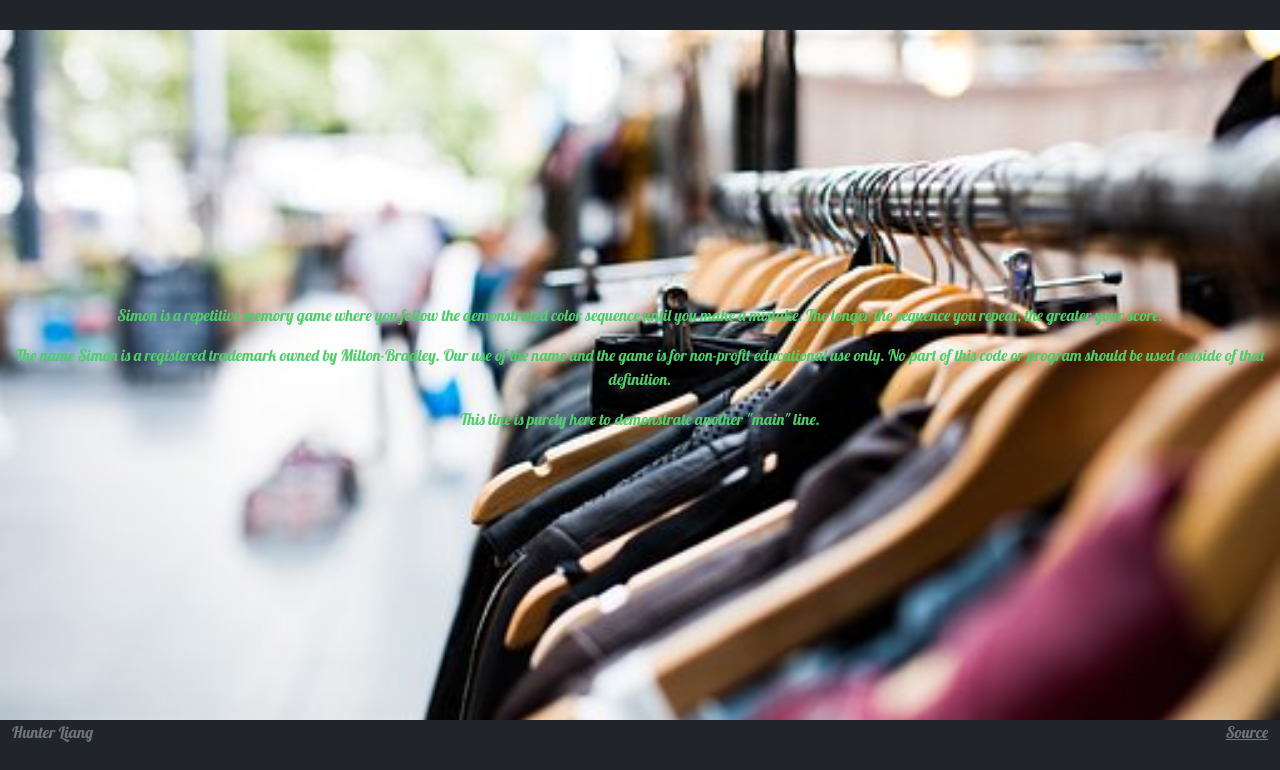
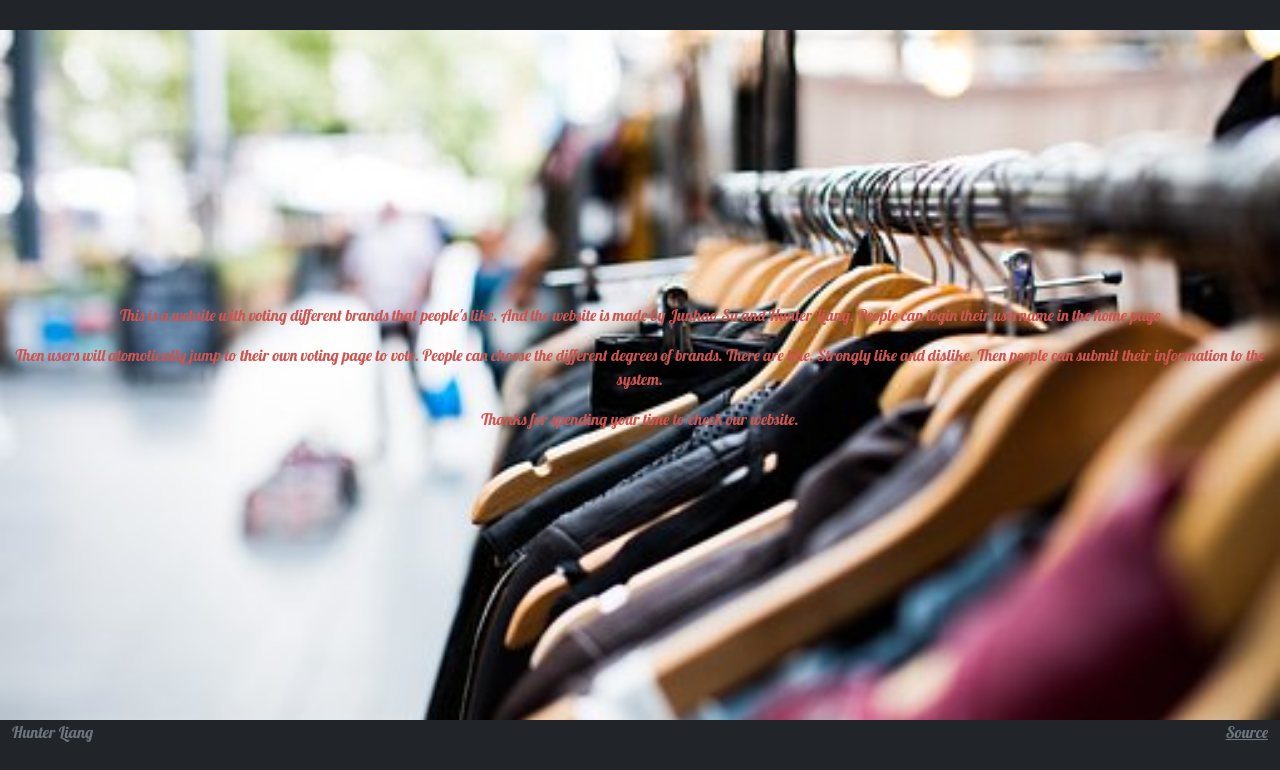
Before and after one commit to lianghunter/260-Startup, a plain HTML site: page about.html in a window 1280 px wide. Shown: the part 70-840 px from the top of the page. Drawn offline with nearby package versions, Linux system fonts and the light colour scheme.

Commit message:
The change I did is color change.

```diff
--- a/about.html
+++ b/about.html
@@ -36,19 +36,15 @@
         <main class="container-fluid bg-secondary text-center">
             <div>
                 <p>
-                    Simon is a repetitive memory game where you follow the demonstrated
-                    color sequence until you make a mistake. The longer the sequence you
-                    repeat, the greater your score.
+                    This is a website with voting different brands that people's like. And the website is made by Junhao Su and Hunter Liang. People can login their username in the home page
                 </p>
 
                 <p>
-                    The name Simon is a registered trademark owned by Milton-Bradley. Our
-                    use of the name and the game is for non-profit educational use only. No
-                    part of this code or program should be used outside of that definition.
+                    Then users will atomotically jump to their own voting page to vote. People can choose the different degrees of brands. There are like, Strongly like and dislike. Then people can submit their information to the system.
                 </p>
 
                 <p>
-                    This line is purely here to demonstrate another "main" line.
+                    Thanks for spending your time to check our website.
                 </p>
             </div>
         </main>
--- a/main.css
+++ b/main.css
@@ -24,12 +24,13 @@ main {
   background-repeat: no-repeat;
   background-attachment: fixed;
   background-size: 100%;
-  color: rgb(81,204,106);
+  color: rgb(204, 85, 81);
 }
 
 footer {
   flex: 0 50px;
 }
+
 
 menu {
   flex: 1;
```
